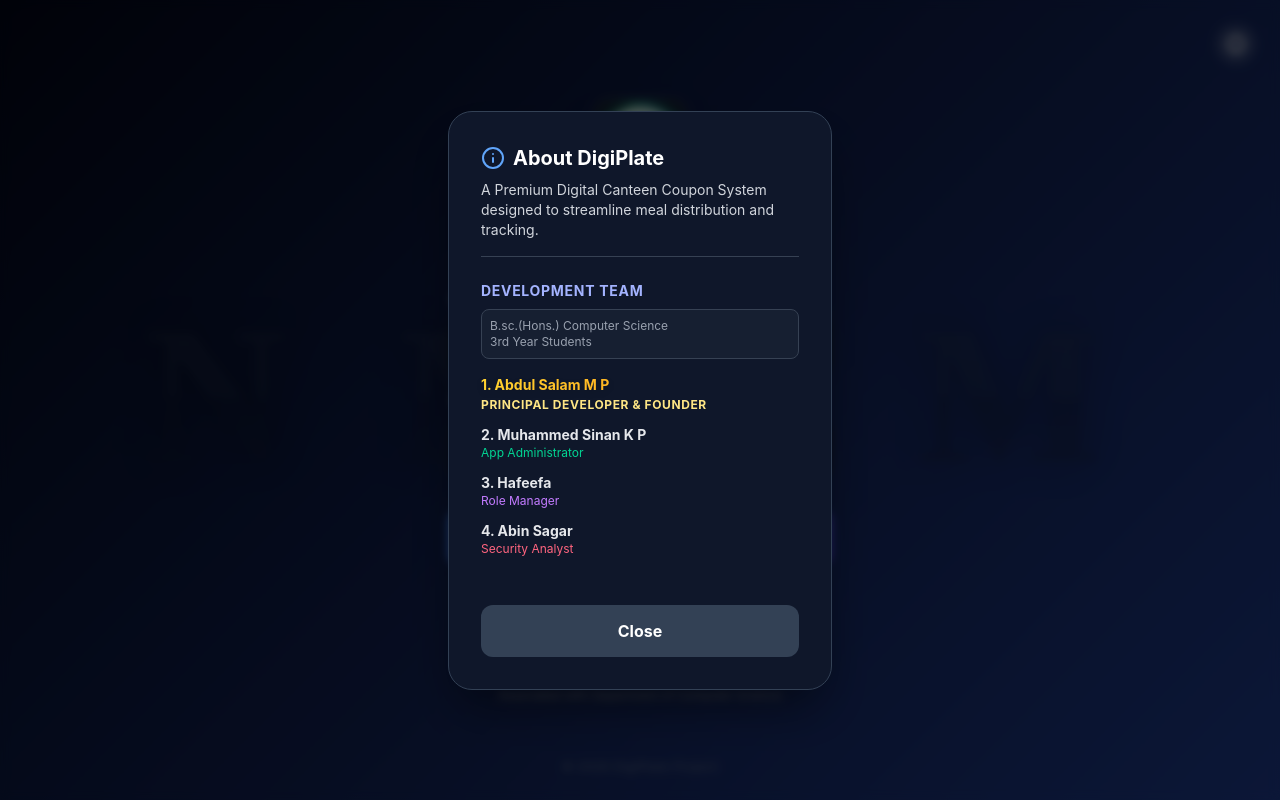
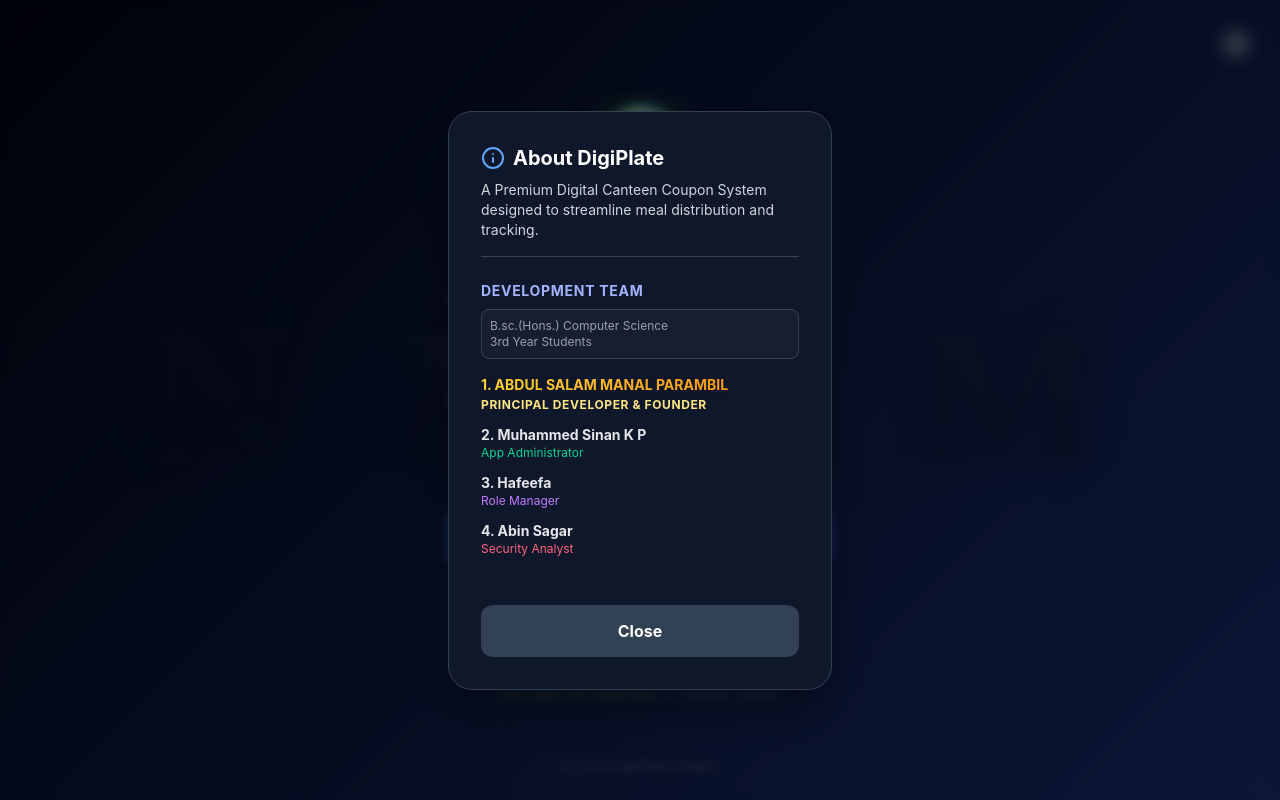
Before and after one commit to salamsaleen/Digiplate, a Next.js app: page / in a window 1280 px wide. Both pictures are taken after a click on the button "App Information". Built offline with nearby package versions, Linux system fonts and the light colour scheme.

Commit message:
Update name in about section

```diff
--- a/app/page.tsx
+++ b/app/page.tsx
@@ -87,7 +87,7 @@
             <ul className="space-y-3 mb-6">
               <li className="flex flex-col">
                 <span className="text-sm font-bold text-transparent bg-clip-text bg-gradient-to-r from-amber-300 to-orange-400 drop-shadow-md flex items-center gap-1.5">
-                  1. Abdul Salam M P
+                  1. ABDUL SALAM MANAL PARAMBIL
                 </span>
                 <span className="text-xs font-bold text-amber-200 uppercase tracking-wider mt-0.5">Principal Developer & Founder</span>
               </li>
```
